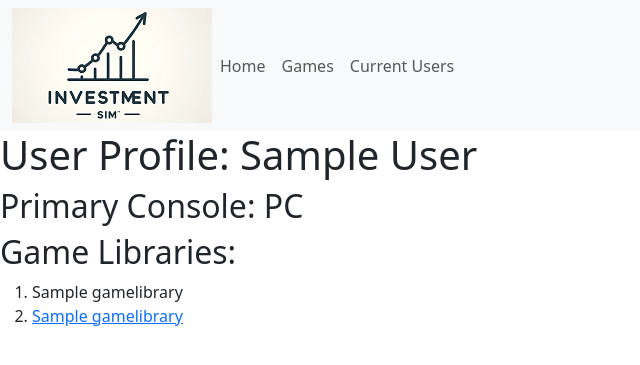
After one commit to nomsayn/CS-3300-Project, a Django app: page /user_detail/1 in a window 1280 px wide. The commit adds this page. Shown: the top 365 px of the page, without its empty margins (0-640 px from the left). Run offline with Django 4.2, Linux system fonts and the light colour scheme; tables that the repository leaves empty hold one stand-in row (values such as "Sample post"); some libraries are stand-ins or nearby versions.

Commit message:
Gameview and Gamelibraries added

```diff
--- a/GameLibraryProject/game_library_app/admin.py
+++ b/GameLibraryProject/game_library_app/admin.py
@@ -1,5 +1,7 @@
 from django.contrib import admin
-from .models import SiteUser
+from .models import SiteUser, GameLibrary, GameInLibrary
 
 # Register your models here.
 admin.site.register(SiteUser)
+admin.site.register(GameLibrary)
+admin.site.register(GameInLibrary)
--- a/GameLibraryProject/game_library_app/models.py
+++ b/GameLibraryProject/game_library_app/models.py
@@ -1,10 +1,7 @@
 from django.db import models
 from django.urls import reverse # Needed for def get_absolute_url
 
-# Create your models here.
-class SiteUser(models.Model):
-
-    PRIMARY_GAME_PLATFORM = [
+PRIMARY_GAME_PLATFORM = [
         ('PC', 'Steam'),
         ('PC', 'Epic Games'),
         ('PC', 'Battle.net'),
@@ -14,7 +11,24 @@ class SiteUser(models.Model):
         ('Console', 'Nintendo'),
         ('Mobile', 'Android'),
         ('Mobile', 'iOS'),
+        ('Any', 'Any Platform'),
     ]
+
+GAME_GENRE = [
+        ('Action', 'Action'),
+        ('Adventure', 'Adventure'),
+        ('RPG', 'RPG'),
+        ('Strategy', 'Strategy'),
+        ('Simulation', 'Simulation'),
+        ('Sports', 'Sports'),
+        ('Puzzle', 'Puzzle'),
+        ('Idle', 'Idle'),
+        ('Other', 'Other'),
+    ]
+
+
+# Create your models here.
+class SiteUser(models.Model):
 
     # Attributes
     name = models.CharField(max_length=50)
@@ -27,3 +41,33 @@ class SiteUser(models.Model):
 
     def get_absolute_url(self):
         return reverse('user_detail', args=[str(self.id)])
+
+
+class GameLibrary(models.Model):
+
+    # Attributes
+    user = models.ForeignKey(SiteUser, on_delete=models.CASCADE)
+    title = models.CharField(max_length=50)
+    platform = models.CharField(max_length=50, choices=PRIMARY_GAME_PLATFORM, default='Any')
+
+    def __str__(self):
+        return self.title
+
+    def get_absolute_url(self):
+        return reverse('game_library_detail', args=[str(self.id)])
+
+
+class GameInLibrary(models.Model):
+
+    # Attributes
+    title = models.CharField(max_length=50)
+    genre = models.CharField(max_length=50, choices=GAME_GENRE, default='Other')
+    platform = models.CharField(max_length=50, choices=PRIMARY_GAME_PLATFORM)
+    library = models.ForeignKey(GameLibrary, on_delete=models.CASCADE)
+    date_added = models.DateField(auto_now_add=True)
+
+    def __str__(self):
+        return self.title
+
+    def get_absolute_url(self):
+        return reverse('game_detail', args=[str(self.id)])
--- a/GameLibraryProject/game_library_app/templates/game_library_app/main_template.html
+++ b/GameLibraryProject/game_library_app/templates/game_library_app/main_template.html
@@ -28,7 +28,7 @@
                         <a class="nav-link" href="{% url 'index' %}">Home</a>
                     </li>
                     <li class="nav-item">
-                        <a class="nav-link" href="{% url 'index' %}">Assets</a>
+                        <a class="nav-link" href="{% url 'index' %}">Games</a>
                     </li>
                     <li class="nav-item">
                         <a class="nav-link" href="{% url 'user_list' %}">Current Users</a>
--- /dev/null
+++ b/GameLibraryProject/game_library_app/templates/game_library_app/user_detail.html
@@ -0,0 +1,15 @@
+{% extends 'game_library_app/main_template.html' %}
+
+{% block content %}
+    <h1>User Profile: {{ siteuser.name }}</h1>
+    <h2>Primary Console: {{ siteuser.platform }}</h2>
+    <h2>Game Libraries:</h2>
+    <ol>
+        {% for library in game_libraries %}
+            <li>{{ library.title }}</li>
+            <li><a href="{{ library.get_absolute_url }}">{{ library.title }}</a></li>
+        {% endfor %}
+    </ol>
+
+
+{% endblock %}
--- a/GameLibraryProject/game_library_app/templates/game_library_app/user_list.html
+++ b/GameLibraryProject/game_library_app/templates/game_library_app/user_list.html
@@ -8,7 +8,7 @@
         <ul> <!-- <ul> - Unordered List -->
             {% for user in user_list %} <!-- Loops through each student in user_list -->
                 <li>
-                {{ user.name }}
+                <a href="{{ user.get_absolute_url }}">{{ user.name }}</a> <!-- Link to the user's profile page -->
                 </li>
             {% endfor %}
         </ul>
--- a/GameLibraryProject/game_library_app/urls.py
+++ b/GameLibraryProject/game_library_app/urls.py
@@ -5,4 +5,6 @@ urlpatterns = [
     path('', views.index, name='index'),
     path('create_user/', views.create_user, name='create_user'),
     path('user_list/', views.UserListView.as_view(), name='user_list'),
+    path('user_detail/<int:pk>', views.UserDetailView.as_view(), name='user_detail'),
+    path('game_library_detail/<int:pk>', views.GameLibraryDetailView.as_view(), name='game_library_detail'),
 ]
--- a/GameLibraryProject/game_library_app/views.py
+++ b/GameLibraryProject/game_library_app/views.py
@@ -1,5 +1,5 @@
 from django.shortcuts import render
-from .models import SiteUser
+from .models import SiteUser, GameLibrary
 from .forms import UserForm
 from django.views import generic
 
@@ -33,3 +33,27 @@ class UserListView(generic.ListView):
         context = super().get_context_data(**kwargs)
         context['user_list'] = SiteUser.objects.all()
         return context
+
+class UserDetailView(generic.DetailView):
+    model = SiteUser
+    template_name = 'game_library_app/user_detail.html'
+
+    def get_context_data(self, **kwargs):
+        context = super().get_context_data(**kwargs)
+        context['user'] = SiteUser.objects.all().filter(id=self.kwargs['pk'])
+        context['game_libraries'] = context['user'][0].gamelibrary_set.all().order_by('title')
+        print(context['user'])
+        print(context['game_libraries'])
+        return context
+
+class GameLibraryDetailView(generic.DetailView):
+    model = GameLibrary
+    template_name = 'game_library_app/game_library_detail.html'
+
+    def get_context_data(self, **kwargs):
+        context = super().get_context_data(**kwargs)
+        context['game_library'] = GameLibrary.objects.all().filter(id=self.kwargs['pk'])
+        context['games'] = context['game_library'][0].gameinlibrary_set.all().order_by('title')
+        print(context['game_library'])
+        # print(context['games'])
+        return context
```
Also changed, not shown: GameLibraryProject/game_library_app/forms.py (+7 -1 lines), GameLibraryProject/game_library_app/templates/game_library_app/game_library_detail.html (added, +14 -0 lines), GameLibraryProject/game_library_app/migrations/0002_alter_siteuser_platform_gamelibrary_gameinlibrary.py (added), GameLibraryProject/game_library_app/migrations/0003_gamelibrary_platform_alter_gameinlibrary_platform_and_more.py (added), GameLibraryProject/game_library_app/migrations/0004_alter_gameinlibrary_genre.py (added).
